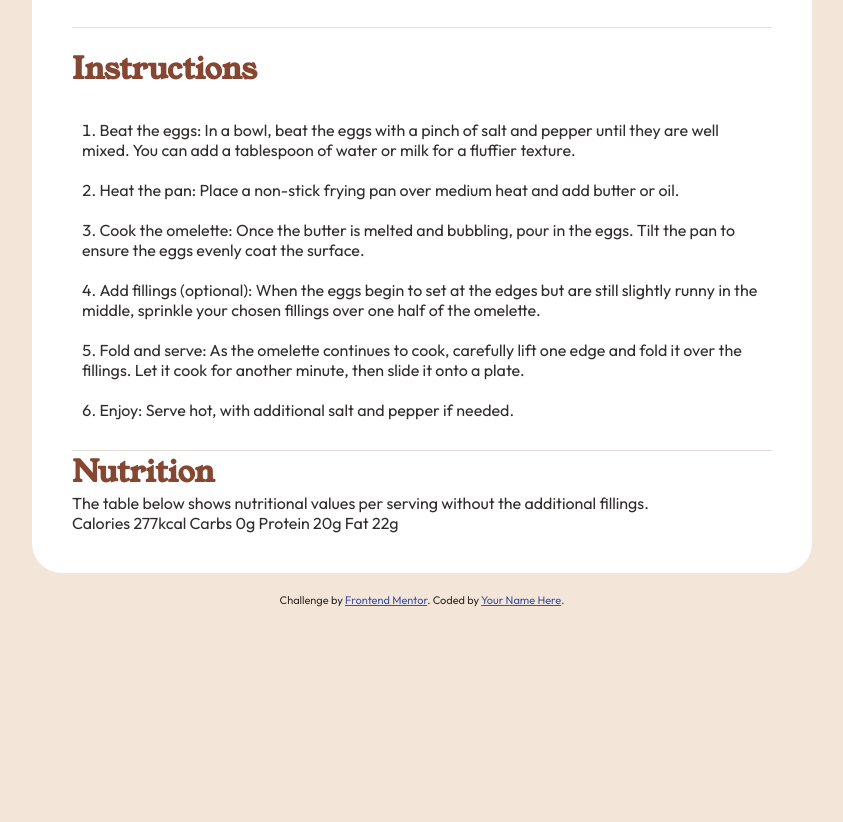
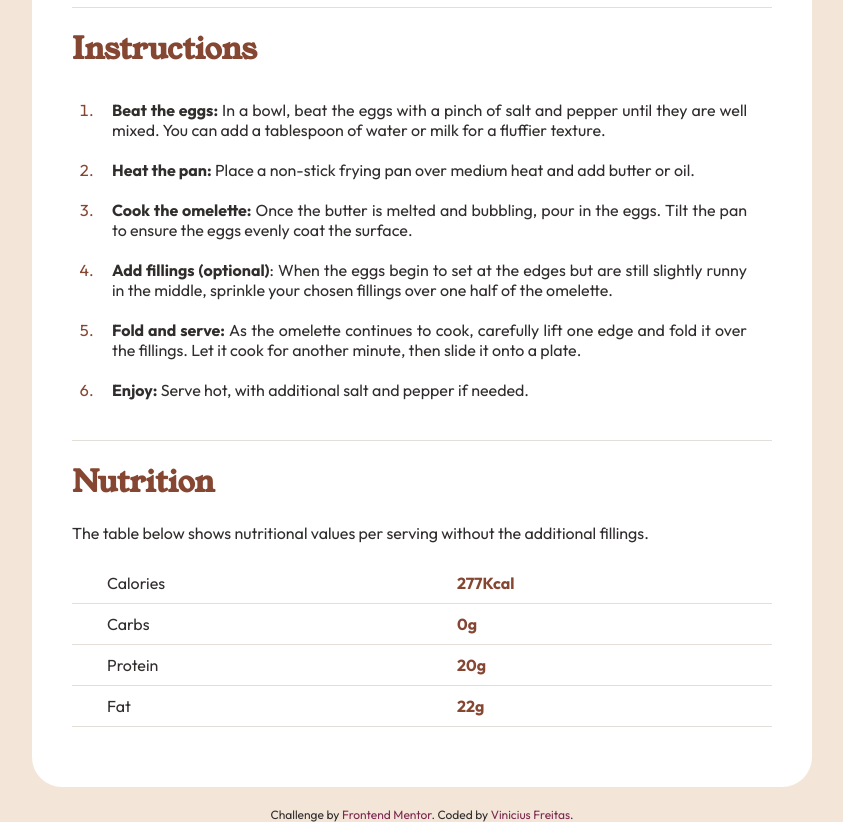
Before and after one commit to ViniciusFSant/front-end-mentor-challenges, a plain HTML site: page recipe-page-main/index.html in a window 1280 px wide. Shown: the part 1065-1887 px from the top of the page, without its empty margins (218-1061 px from the left). Before the commit the page ends 1672 px from the top, so only its background shows below. Drawn offline with Linux system fonts and the light colour scheme.

Commit message:
finalizando

```diff
--- a/recipe-page-main/assets/css/global/elements.css
+++ b/recipe-page-main/assets/css/global/elements.css
@@ -11,6 +11,7 @@ html {
 body {
     font-size: 1.6rem;
     font-family: var(--font-outfit);
+    color: var(--dark-charcoal);
 }
 
 h1, h2, h3 {
@@ -40,3 +41,14 @@ ul, ol {
 span {
     padding-left: 0.8rem;
 }
+
+.attribution {
+    text-align: center;
+    font-size: 1.2rem;
+    color: var(--dark-charcoal);
+}
+
+.attribution a {
+    text-decoration: none;
+    color: var(--dark-raspberry);
+}
--- a/recipe-page-main/assets/css/pages/index/index.css
+++ b/recipe-page-main/assets/css/pages/index/index.css
@@ -19,3 +19,26 @@ body {
     background-color: var(--eggshell);
     color: var(--dark-charcoal);
 }
+
+.footer-mobile {
+    display: none;
+}
+
+@media (max-width: 767px) {
+    .content-container {
+        width: 100%;
+        margin: 0 auto;
+        border-radius: 0;
+        padding: 0;
+    }
+
+    .footer-desktop {
+        display: none;
+    }
+    .footer-mobile {
+        width: 80%;
+        padding: 0 1rem;
+        display: block;
+        margin-top: 2rem;
+    }
+}
--- a/recipe-page-main/assets/css/pages/index/partials/ingredients-recipe.css
+++ b/recipe-page-main/assets/css/pages/index/partials/ingredients-recipe.css
@@ -10,3 +10,9 @@
 .ingredients-recipe ul li {
     padding: 1rem;
 }
+
+@media (max-width: 767px) {
+    .ingredients-recipe h2, .ingredients-recipe ul {
+        padding: 2rem;
+    }
+}
--- a/recipe-page-main/assets/css/pages/index/partials/instructions-recipe.css
+++ b/recipe-page-main/assets/css/pages/index/partials/instructions-recipe.css
@@ -3,23 +3,32 @@
     border-bottom: 1px solid var(--light-grey);
 }
 
-.instructions-recipe ol {
-    padding: 2rem 0 0 0;
-    /* counter-reset: li;   */
+.instructions-recipe li::marker {
+    color: var(--nutmeg);
 }
 
-  /* .instructions-recipe li::before {
-    content: counter(li);
-    color: var(--nutmeg);
-    display: inline-block;
-    width: 1rem;
-    margin-left: -1rem;
+.instructions-recipe ol {
+    padding: 2rem 0 1rem 0;
 }
 
 .instructions-recipe li {
-    counter-increment: li;
-}  */
+    text-align: justify;
+    list-style-position: outside;
+    padding: 1rem 0 1rem 1.5rem;
+}
 
-.instructions-recipe li {
-    padding: 1rem;
+.list-container {
+    max-width: 100%;
+    width: 65rem;
 }
+
+@media (max-width: 767px) {
+    .instructions-recipe h2 {
+        padding: 2rem;
+    }
+
+    .instructions-recipe .list-container {
+        width: 80%;
+        padding: 1rem;
+    }
+}
--- a/recipe-page-main/assets/css/pages/index/partials/intro-recipe.css
+++ b/recipe-page-main/assets/css/pages/index/partials/intro-recipe.css
@@ -2,12 +2,12 @@
     width: 100%;
     height: 30rem;
     border-radius: 2rem;
-    background: url(/assets/images/image-omelette.jpeg)no-repeat;
+    background: url(/assets/images/image-omelette.jpeg) center center no-repeat;
     background-size: cover;
 }
 
 .intro-recipe h1 {
-    padding: 2rem 0;
+    padding: 1rem 0;
     font-weight: bold;
 }
 
@@ -37,3 +37,28 @@
 .preparation-container span {
     font-weight: bold;
 }
+
+@media (max-width: 767px) {
+    .intro-recipe h1 {
+        font-size: 3rem;
+        padding: 0;
+    }
+
+    .preparation-container h3, .preparation-container ul {
+        padding-left: 2rem;
+    }
+
+    .intro-recipe-img {
+        height: 16rem;
+        padding: 0;
+        border-radius: 0;
+    }
+
+    .intro-recipe h1, .intro-recipe p, .preparation-container {
+        padding: 2rem;
+    }
+
+    .preparation-container {
+        width: 80%;
+    }
+}
--- a/recipe-page-main/assets/css/pages/index/partials/nutrition-recipe.css
+++ b/recipe-page-main/assets/css/pages/index/partials/nutrition-recipe.css
@@ -0,0 +1,33 @@
+.nutrition-recipe {
+    padding: 2rem 0;
+}
+
+.nutrition-content p {
+    padding: 2rem 0;
+}
+
+.nutrition-grid {
+    width: 100%;
+    display: grid;
+    grid-template-columns: 1fr 1fr;
+}
+
+.grid-item {
+    margin: 0 auto;
+    width: 100%;
+    text-align: left;
+    border-bottom: 1px solid var(--light-grey);
+    padding: 1rem 0;
+    text-indent: 10%;
+}
+
+.second {
+    color: var(--nutmeg);
+    font-weight: bold;
+}
+
+@media (max-width: 767px) {
+    .nutrition-content, .nutrition-recipe h2, .nutrition-grid {
+        padding: 1rem;
+    }
+}
--- a/recipe-page-main/index.html
+++ b/recipe-page-main/index.html
@@ -1,8 +1,10 @@
 <!DOCTYPE html>
 <html lang="pt-BR">
+
 <head>
   <meta charset="UTF-8">
-  <meta name="viewport" content="width=device-width, initial-scale=1.0"> <!-- displays site properly based on user's device -->
+  <meta name="viewport" content="width=device-width, initial-scale=1.0">
+  <!-- displays site properly based on user's device -->
 
   <link rel="icon" type="image/png" sizes="32x32" href="./assets/images/favicon-32x32.png">
   <link rel="stylesheet" href="assets/css/pages/index/index.css">
@@ -10,11 +12,8 @@
   <title>Frontend Mentor | Recipe page</title>
 
   <!-- Feel free to remove these styles or customise in your own stylesheet 👍 -->
-  <style>
-    .attribution { font-size: 11px; text-align: center; }
-    .attribution a { color: hsl(228, 45%, 44%); }
-  </style>
 </head>
+
 <body>
 
   <main class="content-container">
@@ -60,51 +59,84 @@
 
       <h2>Instructions</h2>
 
+      <div class="list-container">
         <ol>
           <li>
-                Beat the eggs: In a bowl, beat the eggs with a pinch of salt and pepper until they are well mixed.
+            <strong>Beat the eggs:</strong> In a bowl, beat the eggs with a pinch of salt and pepper until they are well mixed.
             You can add a tablespoon of water or milk for a fluffier texture.
           </li>
-            <li>Heat the pan: Place a non-stick frying pan over medium heat and add butter or oil.</li>
           <li>
-              Cook the omelette: Once the butter is melted and bubbling, pour in the eggs. Tilt the pan to ensure
+            <strong>Heat the pan:</strong> Place a non-stick frying pan over medium heat and add butter or oil.
+          </li>
+          <li>
+            <strong>Cook the omelette:</strong> Once the butter is melted and bubbling, pour in the eggs. Tilt the pan to ensure
             the eggs evenly coat the surface.
           </li>
           <li>
-              Add fillings (optional): When the eggs begin to set at the edges but are still slightly runny in the
+            <strong>Add fillings (optional)</strong>: When the eggs begin to set at the edges but are still slightly runny in the
             middle, sprinkle your chosen fillings over one half of the omelette.
           </li>
           <li>
-              Fold and serve: As the omelette continues to cook, carefully lift one edge and fold it over the
+            <strong>Fold and serve: </strong>As the omelette continues to cook, carefully lift one edge and fold it over the
             fillings. Let it cook for another minute, then slide it onto a plate.
           </li>
-            <li>Enjoy: Serve hot, with additional salt and pepper if needed.</li>
+          <li><strong>Enjoy:</strong> Serve hot, with additional salt and pepper if needed.</li>
         </ol>
+      </div>
 
     </section> <!--instructions-recipe-->
 
-    <seection class="nutrition-recipe">
+    <section class="nutrition-recipe">
 
       <h2>Nutrition</h2>
 
-      <div class="grid-title">The table below shows nutritional values per serving without the additional fillings.</div>
+      <div class="nutrition-content">
+        <p>The table below shows nutritional values per serving without the additional fillings.</p>
+      </div>
+
+      <div class="nutrition-grid">
+
+        <div class="grid-item first">
           Calories
-      277kcal
+        </div>
+        <div class="grid-item second">
+          277Kcal
+        </div>
+        <div class="grid-item first">
           Carbs
+        </div>
+        <div class="grid-item second">
           0g
+        </div>
+        <div class="grid-item first">
           Protein
+        </div>
+        <div class="grid-item second">
           20g
+        </div>
+        <div class="grid-item first">
           Fat
+        </div>
+        <div class="grid-item second">
           22g
-    </seection>
+        </div>
 
+      </div>
+
+      </section>
+
+      <footer class="attribution footer-mobile">
+        Challenge by <a href="https://www.frontendmentor.io?ref=challenge" target="_blank">Frontend Mentor</a>.
+        Coded by <a href="https://github.com/viniciusfsant/">Vinicius Freitas</a>.
+      </footer>
 
   </main>
 
-  <footer class="attribution">
+  <footer class="attribution footer-desktop">
     Challenge by <a href="https://www.frontendmentor.io?ref=challenge" target="_blank">Frontend Mentor</a>.
-    Coded by <a href="#">Your Name Here</a>.
+    Coded by <a href="https://github.com/viniciusfsant/">Vinicius Freitas</a>.
   </footer>
 
 </body>
+
 </html>
```
Also changed, not shown: recipe-page-main/assets/images/teste.avif (deleted), recipe-page-main/assets/images/teste2.jpg (deleted). Lines whose indentation alone changed are shown as unchanged.
